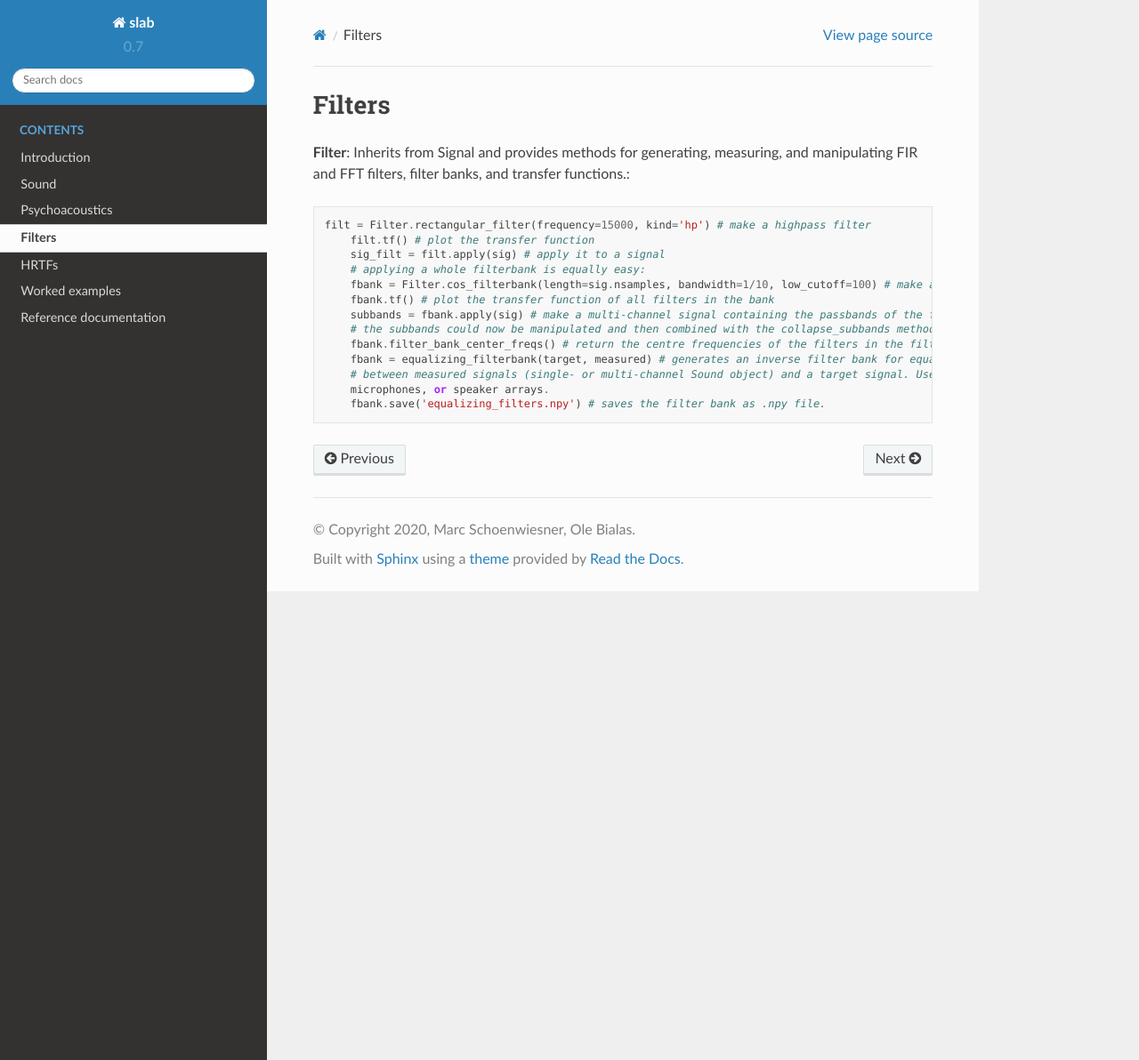
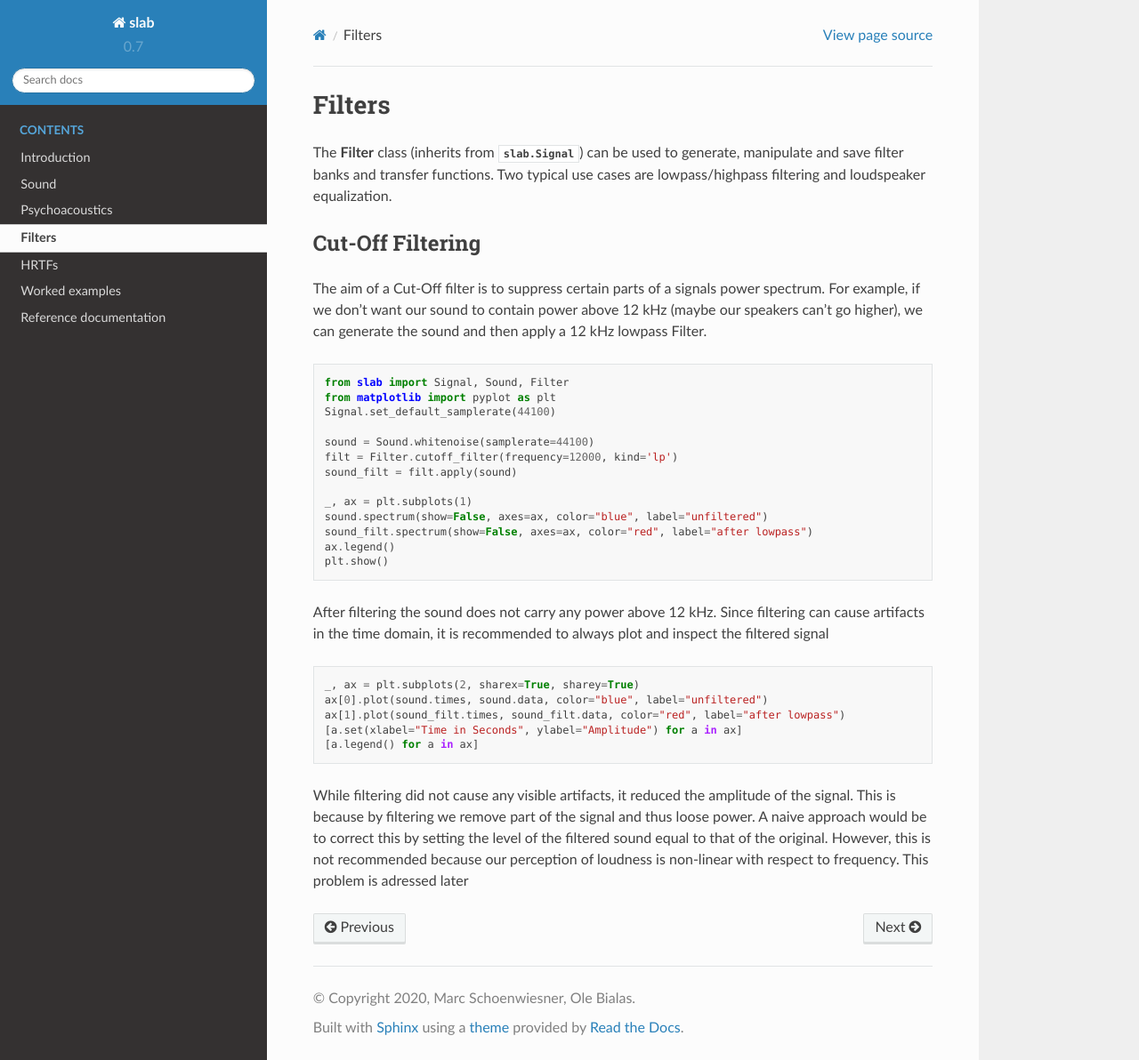
Before and after one commit to DrMarc/slab, a Sphinx documentation site: the page built from docs/filters.rst, in a window 1280 px wide and 1192 px high. Shown: the whole window at 89% size. Built offline with Sphinx 7.4.7 and the Read the Docs theme 2.0.0, drawn with Linux system fonts in a browser that asks for light colours.

Commit message:
new documentation for filter class

```diff
--- a/docs/filters.rst
+++ b/docs/filters.rst
@@ -3,18 +3,43 @@
 Filters
 =======
 
-**Filter**: Inherits from Signal and provides methods for generating, measuring, and manipulating FIR and FFT filters, filter banks, and transfer functions.::
+The **Filter** class (inherits from :class:`slab.Signal`) can be used to generate, manipulate and save
+filter banks and transfer functions. Two typical use cases are lowpass/highpass filtering and
+loudspeaker equalization.
 
-    filt = Filter.rectangular_filter(frequency=15000, kind='hp') # make a highpass filter
-	filt.tf() # plot the transfer function
-	sig_filt = filt.apply(sig) # apply it to a signal
-	# applying a whole filterbank is equally easy:
-	fbank = Filter.cos_filterbank(length=sig.nsamples, bandwidth=1/10, low_cutoff=100) # make a cosine filter bank
-	fbank.tf() # plot the transfer function of all filters in the bank
-	subbands = fbank.apply(sig) # make a multi-channel signal containing the passbands of the filters in the filter bank
-	# the subbands could now be manipulated and then combined with the collapse_subbands method
-	fbank.filter_bank_center_freqs() # return the centre frequencies of the filters in the filter bank
-	fbank = equalizing_filterbank(target, measured) # generates an inverse filter bank for equalizing the differences
-	# between measured signals (single- or multi-channel Sound object) and a target signal. Used for equalizing loudspeakers,
-	microphones, or speaker arrays.
-	fbank.save('equalizing_filters.npy') # saves the filter bank as .npy file.
+
+Cut-Off Filtering
+-----------------
+
+The aim of a Cut-Off filter is to suppress certain parts of a signals power spectrum. For example, if we
+don't want our sound to contain power above 12 kHz (maybe our speakers can't go higher), we can generate
+the sound and then apply a 12 kHz lowpass Filter. ::
+
+  from slab import Signal, Sound, Filter
+  from matplotlib import pyplot as plt
+  Signal.set_default_samplerate(44100)
+
+  sound = Sound.whitenoise(samplerate=44100)
+  filt = Filter.cutoff_filter(frequency=12000, kind='lp')
+  sound_filt = filt.apply(sound)
+
+  _, ax = plt.subplots(1)
+  sound.spectrum(show=False, axes=ax, color="blue", label="unfiltered")
+  sound_filt.spectrum(show=False, axes=ax, color="red", label="after lowpass")
+  ax.legend()
+  plt.show()
+
+After filtering the sound does not carry any power above 12 kHz. Since filtering can cause artifacts
+in the time domain, it is recommended to always plot and inspect the filtered signal ::
+
+  _, ax = plt.subplots(2, sharex=True, sharey=True)
+  ax[0].plot(sound.times, sound.data, color="blue", label="unfiltered")
+  ax[1].plot(sound_filt.times, sound_filt.data, color="red", label="after lowpass")
+  [a.set(xlabel="Time in Seconds", ylabel="Amplitude") for a in ax]
+  [a.legend() for a in ax]
+
+While filtering did not cause any visible artifacts, it reduced the amplitude of the signal.
+This is because by filtering we remove part of the signal and thus loose power. A naive approach would
+be to correct this by setting the level of the filtered sound equal to that of the original. However, this
+is not recommended because our perception of loudness is non-linear with respect to frequency.
+This problem is adressed later
```
